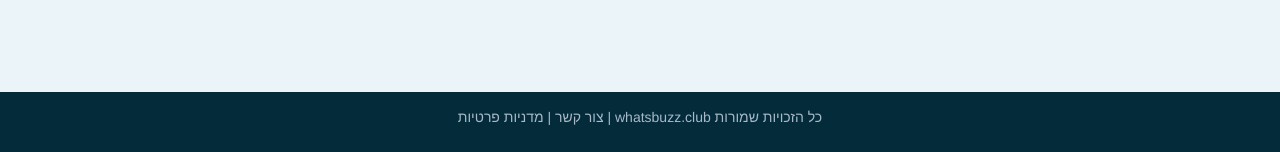
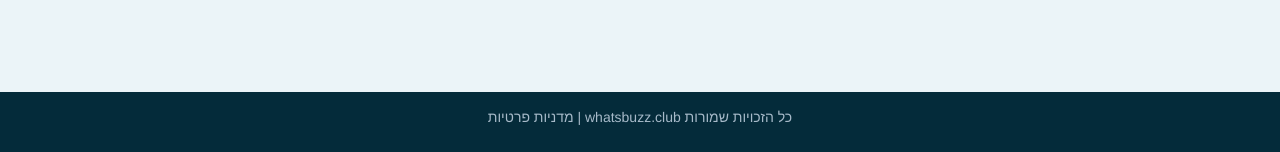
Before and after one commit to nirgn975/WhatsBuzz, a Django app: page / in a window 1280 px wide. Shown: the part 648-800 px from the top of the page. Run offline with Django 3.2, Linux system fonts and the light colour scheme; data that the repository does not hold is empty; style sheets or scripts are compiled from the project's sources; some libraries are stand-ins or nearby versions.

Commit message:
Waiting for FB review. (#21)
* Create color and size fields for FB name API.

* Add meta tags for FB main share button.

* Finishing font size and color for username, fix padding in random posts, remove 'contact us', and fix the website title.

* Fixing FB first and last name.

```diff
--- a/web/whats_buzz/admin.py
+++ b/web/whats_buzz/admin.py
@@ -22,6 +22,8 @@ class UserNameAdmin(admin.StackedInline):
                 'facebook_user_name',
                 'name_x',
                 'name_y',
+                'font_color',
+                'font_size',
             )
         })
     )
--- a/web/whats_buzz/models.py
+++ b/web/whats_buzz/models.py
@@ -54,6 +54,8 @@ class UserNameFB(models.Model):
                                           default='empty')
     name_x = models.PositiveIntegerField()
     name_y = models.PositiveIntegerField()
+    font_color = models.CharField(max_length=255)
+    font_size = models.PositiveIntegerField()
 
 
 class UserProfileImageFB(models.Model):
--- a/web/whats_buzz/static/javascript/partials/facebook_data.js
+++ b/web/whats_buzz/static/javascript/partials/facebook_data.js
@@ -74,7 +74,7 @@ function getUserFullName() {
   $.get("/posts/get_data/user_name/" + post_id, function (data) {
     FB.api('/me', {fields: 'name'}, function (response) {
       if (response && !response.error) {
-        var title = $('<p>').attr('id', 'FB-text-game').css('left', data[0].x).css('top', data[0].y).text(response.name);
+        var title = $('<p>').attr('id', 'FB-text-game').css('color', data[0].color).css('font-size', data[0].size + 'px').css('left', data[0].x).css('top', data[0].y).text(response.name);
         $('#description').append(title);
       }
     });
@@ -89,7 +89,7 @@ function getUserFirstName() {
   $.get("/posts/get_data/user_name/" + post_id, function (data) {
     FB.api('/me', {fields: 'first_name'}, function(response) {
       if (response && !response.error) {
-        var title = $('<p>').attr('id', 'FB-text-game').css('left', data[0].x).css('top', data[0].y).text(response.first_name);
+        var title = $('<p>').attr('id', 'FB-text-game').css('color', data[0].color).css('font-size', data[0].size + 'px').css('left', data[0].x).css('top', data[0].y).text(response.first_name);
         $('#description').append(title);
       }
     });
@@ -104,7 +104,7 @@ function getUserLastName() {
   $.get("/posts/get_data/user_name/" + post_id, function (data) {
     FB.api('/me', {fields: 'last_name'}, function(response) {
       if (response && !response.error) {
-        var title = $('<p>').attr('id', 'FB-text-game').css('left', data[0].x).css('top', data[0].y).text(response.last_name);
+        var title = $('<p>').attr('id', 'FB-text-game').css('color', data[0].color).css('font-size', data[0].size + 'px').css('left', data[0].x).css('top', data[0].y).text(response.last_name);
         $('#description').append(title);
       }
     });
--- a/web/whats_buzz/static/sass/pages/post.scss
+++ b/web/whats_buzz/static/sass/pages/post.scss
@@ -135,6 +135,8 @@
   .random-title {
     width: 100%;
     text-align: center;
+    height: auto;
+    margin: 20px 0 10px 0;
   }
 }
 
--- a/web/whats_buzz/templates/layouts/base.html
+++ b/web/whats_buzz/templates/layouts/base.html
@@ -6,11 +6,17 @@
     <meta http-equiv="X-UA-Compatible" content="IE=edge,chrome=1">
     <title>
         {% block title %}
-            Whats Buzz
+            WhatsBuzz
         {% endblock %}
     </title>
     <meta name="viewport" content="width=device-width">
     <meta name="theme-color" content="#4e69a2">
+
+    <meta property="og:url" content="http://www.whatsbuzz.co.il" />
+	<meta property="og:type"  content="website" />
+	<meta property="og:title" content="Whats Buzz" />
+	<meta property="og:description" content="Your description" />
+	<meta property="og:image" content="http://www.your-domain.com/path/image.jpg" />
 
     <!-- Latest compiled and minified CSS -->
     <link rel="stylesheet" href="https://maxcdn.bootstrapcdn.com/bootstrap/3.3.6/css/bootstrap.min.css" integrity="sha384-1q8mTJOASx8j1Au+a5WDVnPi2lkFfwwEAa8hDDdjZlpLegxhjVME1fgjWPGmkzs7" crossorigin="anonymous" />
--- a/web/whats_buzz/templates/partials/footer.html
+++ b/web/whats_buzz/templates/partials/footer.html
@@ -3,8 +3,8 @@
       <p class="text-center">
         כל הזכויות שמורות whatsbuzz.club
         |
-        <a href="{% url 'email-us' %}">צור קשר</a>
-        |
+{#        <a href="{% url 'email-us' %}">צור קשר</a>#}
+{#        |#}
         <a href="{% url 'privacy-policy' %}">מדניות פרטיות</a>
       </p>
   </div>
--- a/web/whats_buzz/views/posts.py
+++ b/web/whats_buzz/views/posts.py
@@ -59,6 +59,8 @@ def get_data(request, data_model, post_id):
             return JsonResponse([{
                 'x': facebook_user_name.name_x,
                 'y': facebook_user_name.name_y,
+                'color': facebook_user_name.font_color,
+                'size': facebook_user_name.font_size,
             }], safe=False)
         except UserNameFB.DoesNotExist:
             facebook_user_name = None
```
